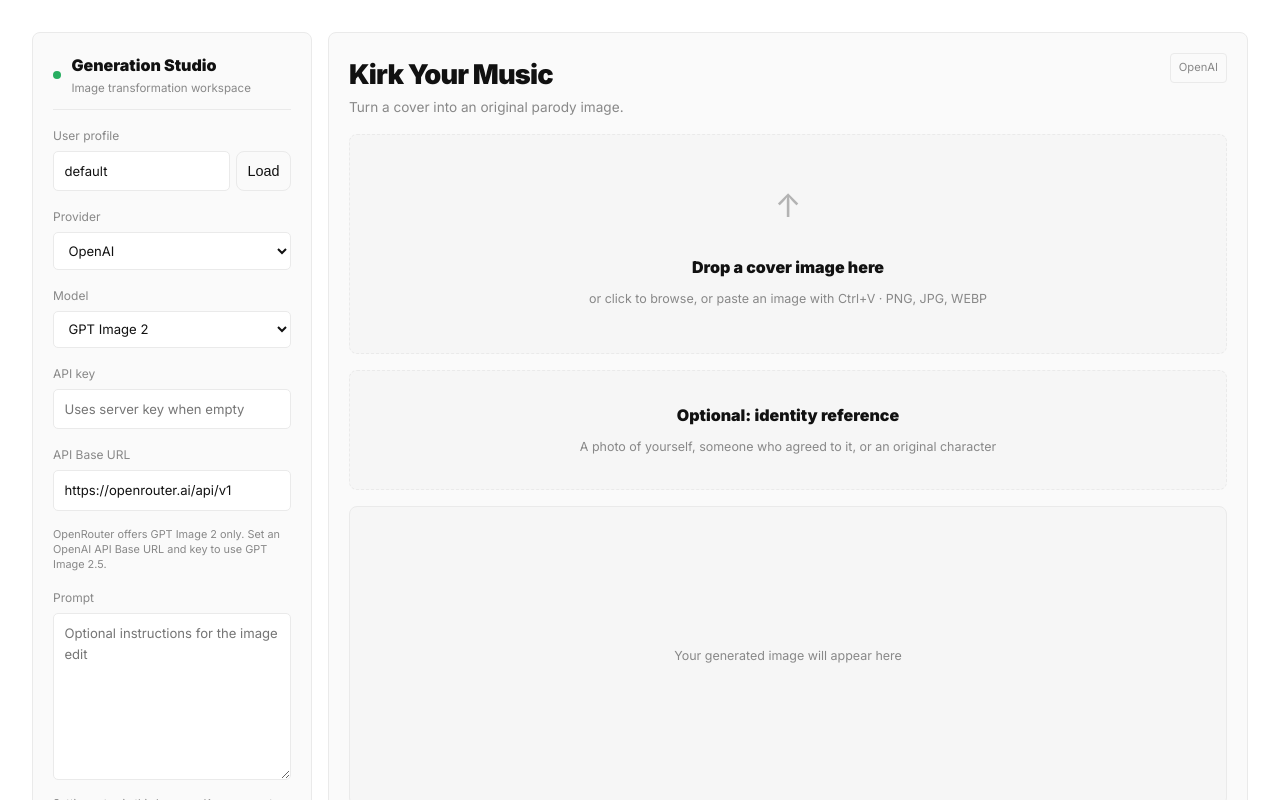
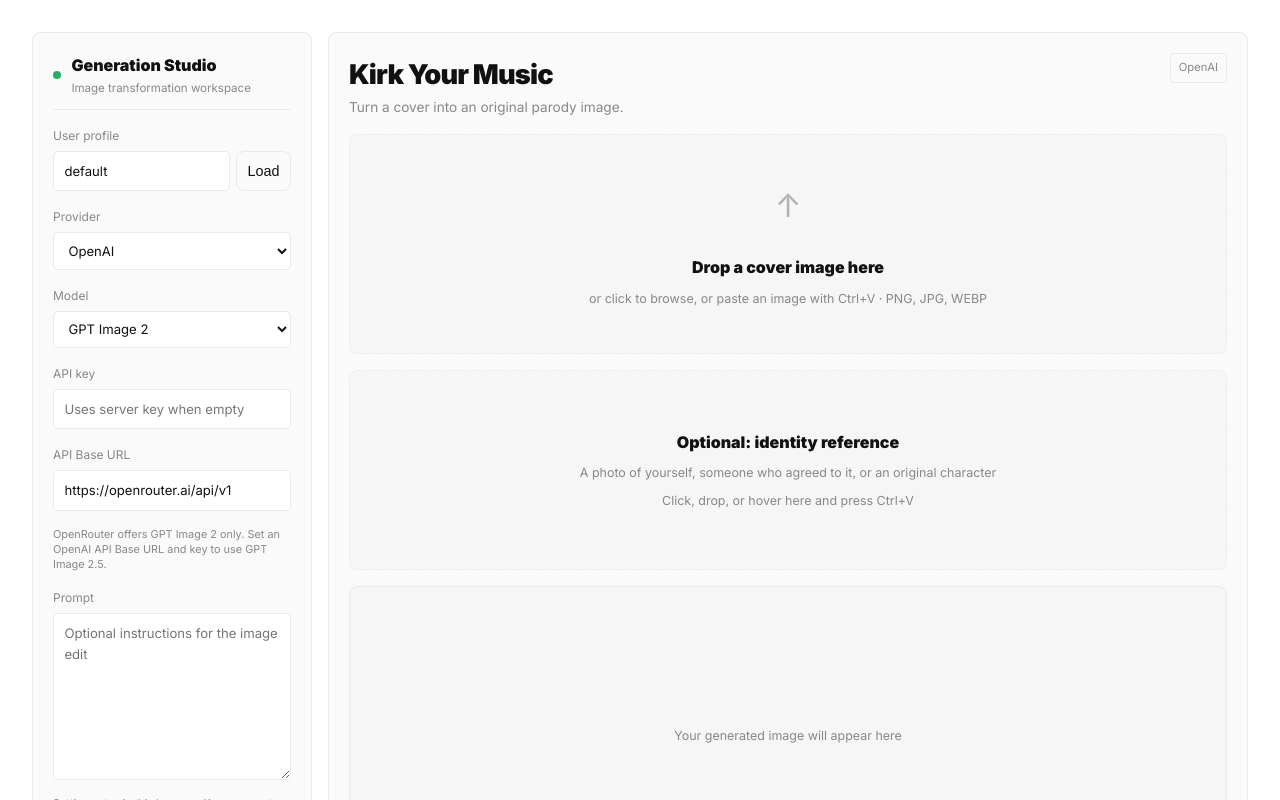
Before and after one commit to sakulik2/kirkyourmusic, a Next.js app: page / in a window 1280 px wide. Shown: the top 800 px of the page. Built offline with nearby package versions, Linux system fonts and the light colour scheme.

Commit message:
fix: allow pasting identity images and keep the box size stable
Route Ctrl+V to the identity box while it is hovered or focused. Give the identity box a fixed height so uploading no longer resizes it, and make both upload boxes keyboard-operable.

```diff
--- a/app/globals.css
+++ b/app/globals.css
@@ -277,9 +277,11 @@ textarea { resize:vertical; min-height:100px; }
 .provider-badge { border:1px solid var(--border); border-radius:4px; padding:.3rem .5rem; font-size:.7rem; color:var(--muted); }
 .dropzone,.result-box { border:1px dashed var(--border); border-radius:var(--radius); min-height:220px; display:flex; align-items:center; justify-content:center; flex-direction:column; gap:.5rem; overflow:hidden; }
 .dropzone { cursor:pointer; background:rgba(128,128,128,.03); }
-.identity-dropzone { min-height:120px; }
-.identity-dropzone img { max-height:200px; }
 .dropzone img,.result-box img { width:100%; height:100%; max-height:420px; object-fit:contain; }
+.dropzone:focus-visible { outline:2px solid var(--foreground); outline-offset:2px; }
+/* Fixed height so the box keeps its size before and after an upload; must follow the generic img rule. */
+.identity-dropzone { height:200px; min-height:0; }
+.identity-dropzone img { max-height:100%; }
 .dropzone span,.empty-state { color:var(--muted); font-size:.78rem; }
 .upload-icon { font-size:2rem; color:var(--muted); }
 .result-box { border-style:solid; flex:1; min-height:300px; background:rgba(128,128,128,.03); }
--- a/app/page.tsx
+++ b/app/page.tsx
@@ -72,6 +72,7 @@ export default function Home() {
     const [error, setError] = useState<string | null>(null);
     const inputRef = useRef<HTMLInputElement>(null);
     const identityInputRef = useRef<HTMLInputElement>(null);
+    const identityZoneRef = useRef<HTMLDivElement>(null);
     // Profile whose settings are currently loaded; settings are saved only under it.
     const [loadedProfile, setLoadedProfile] = useState<string | null>(null);
     const isOpenRouter = /^https:\/\/openrouter\.ai(\/|$)/i.test(baseUrl.trim());
@@ -120,7 +121,9 @@ export default function Home() {
     const readImage = async (file: File | undefined, onLoad: (dataUrl: string) => void) => { if (!file || !file.type.startsWith("image/")) return; try { onLoad(await prepareImage(file)); setResult(null); setError(null); } catch { setError("Could not read this image"); } };
     const onFile = (file?: File) => readImage(file, setImage);
     const onIdentityFile = (file?: File) => readImage(file, setIdentity);
-    useEffect(() => { const handlePaste = (event: ClipboardEvent) => { const file = Array.from(event.clipboardData?.items || []).find(item => item.type.startsWith("image/"))?.getAsFile(); if (file) { event.preventDefault(); onFile(file); } }; window.addEventListener("paste", handlePaste); return () => window.removeEventListener("paste", handlePaste); }, []);
+    // Pastes go to the identity box while it is hovered or focused, otherwise to the cover.
+    useEffect(() => { const handlePaste = (event: ClipboardEvent) => { const file = Array.from(event.clipboardData?.items || []).find(item => item.type.startsWith("image/"))?.getAsFile(); if (!file) return; event.preventDefault(); if (identityZoneRef.current?.matches(":hover, :focus-within")) onIdentityFile(file); else onFile(file); }; window.addEventListener("paste", handlePaste); return () => window.removeEventListener("paste", handlePaste); }, []);
+    const openOnKey = (event: React.KeyboardEvent, input: HTMLInputElement | null) => { if (event.key === "Enter" || event.key === " ") { event.preventDefault(); input?.click(); } };
     const generate = async () => {
         if (!canGenerate) return; setBusy(true); setError(null); setResult(null);
         try { const response = await fetch("/api/kirkify", { method: "POST", headers: { "Content-Type": "application/json" }, body: JSON.stringify({ image: isTextOnly ? undefined : image, identity: isTextOnly ? undefined : identity ?? undefined, provider, model: activeModel, apiKey, baseUrl, apiMode: activeApiMode, prompt, quality: activeQuality, size, textOnly: isTextOnly }) }); const data = await response.json().catch(() => ({})); if (data.code === "moderation_blocked") throw new Error(`Blocked by the provider's content moderation. Change the images or prompt before retrying. (${data.error})`); if (!response.ok) throw new Error(data.error || (response.status === 413 ? "Images are too large to upload" : `Generation failed (${response.status})`)); setResult(data.processedImage); } catch (e: unknown) { setError(e instanceof Error ? e.message : "Generation failed"); } finally { setBusy(false); }
@@ -145,13 +148,13 @@ export default function Home() {
         </section>
         <section className="canvas-area">
             <header className="canvas-header"><div><h1>Kirk Your Music</h1><p>Turn a cover into an original parody image.</p></div><span className="provider-badge">{provider === "gemini" ? "Gemini" : "OpenAI"}</span></header>
-            <div className="dropzone" onClick={() => inputRef.current?.click()} onDragOver={e => e.preventDefault()} onDrop={e => { e.preventDefault(); onFile(e.dataTransfer.files[0]); }}>
+            <div className="dropzone" role="button" tabIndex={0} aria-label="Upload cover image" onKeyDown={e => openOnKey(e, inputRef.current)} onClick={() => inputRef.current?.click()} onDragOver={e => e.preventDefault()} onDrop={e => { e.preventDefault(); onFile(e.dataTransfer.files[0]); }}>
                 <input ref={inputRef} type="file" accept="image/*" hidden onChange={e => onFile(e.target.files?.[0])} />
                 {image ? <img src={image} alt="Uploaded cover" /> : <><div className="upload-icon">↑</div><strong>Drop a cover image here</strong><span>or click to browse, or paste an image with Ctrl+V · PNG, JPG, WEBP</span></>}
             </div>
-            <div className="dropzone identity-dropzone" onClick={() => identityInputRef.current?.click()} onDragOver={e => e.preventDefault()} onDrop={e => { e.preventDefault(); onIdentityFile(e.dataTransfer.files[0]); }}>
+            <div ref={identityZoneRef} className="dropzone identity-dropzone" role="button" tabIndex={0} aria-label="Upload identity reference" onKeyDown={e => openOnKey(e, identityInputRef.current)} onClick={() => identityInputRef.current?.click()} onDragOver={e => e.preventDefault()} onDrop={e => { e.preventDefault(); onIdentityFile(e.dataTransfer.files[0]); }}>
                 <input ref={identityInputRef} type="file" accept="image/*" hidden onChange={e => onIdentityFile(e.target.files?.[0])} />
-                {identity ? <img src={identity} alt="Identity reference" /> : <><strong>Optional: identity reference</strong><span>A photo of yourself, someone who agreed to it, or an original character</span></>}
+                {identity ? <img src={identity} alt="Identity reference" /> : <><strong>Optional: identity reference</strong><span>A photo of yourself, someone who agreed to it, or an original character</span><span>Click, drop, or hover here and press Ctrl+V</span></>}
             </div>
             <div className="result-box">{result ? <img src={result} alt="Generated parody" /> : busy ? <div className="loading-overlay"><div className="spinner" /><span>Generating with {activeModel}...</span></div> : <span className="empty-state">Your generated image will appear here</span>}</div>
             {error && <p className="error-text">{error}</p>}
```
